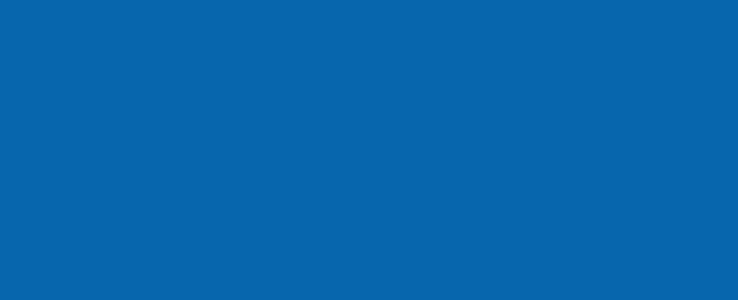
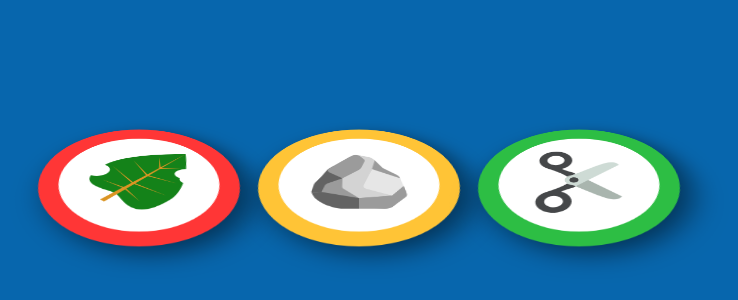
Before and after one commit to brissboss/rock_paper_scissors, a Next.js app in the folder rock_paper_scissors/: page / in a window 1280 px wide. Shown: the part 500-800 px from the top of the page, without its empty margins (281-1019 px from the left). Built offline with nearby package versions, Linux system fonts and the light colour scheme.

Commit message:
Add GameZone component and update ButtonPlayer styles

```diff
--- a/rock_paper_scissors/app/component/button/ButtonPlayer.tsx
+++ b/rock_paper_scissors/app/component/button/ButtonPlayer.tsx
@@ -65,6 +65,8 @@ export default function ButtonPlayer(props: ButtonPlayerProps) {
                 borderColor: color(),
                 width: props.size + 'px',
                 height: props.size + 'px',
+                transform: 'perspective(600px) rotateX(55deg)',
+                boxShadow: '10px 10px 30px rgba(0,0,0,0.5)'
             }
             }
         >
--- /dev/null
+++ b/rock_paper_scissors/app/component/user/GameZone.tsx
@@ -0,0 +1,48 @@
+'use client'
+
+import ButtonPlayer from "@/app/component/button/ButtonPlayer"
+import { useEffect, useRef, useState } from "react"
+
+export default function GameZoneUSer() {
+    const [width, setWidth] = useState<number>(0);
+    const divRef = useRef<HTMLDivElement>(null)
+
+    useEffect(() => {
+        const updateSize = () => {
+            if (divRef.current)
+                setWidth(divRef.current.clientWidth)
+        }
+
+        updateSize()
+        window.addEventListener('resize', updateSize)
+        return () => window.removeEventListener('resize', updateSize)
+    }, [])
+
+    return (
+        <div
+            ref={divRef}
+            className="
+                    flex justify-between items-center
+                    w-[90%] xl:w-[50%]
+
+                    mb-5
+                "
+        >
+            <ButtonPlayer
+                type="leaf"
+                size={width / 3.2}
+                action={console.log}
+            />
+            <ButtonPlayer
+                type="rock"
+                size={width / 3.2}
+                action={console.log}
+            />
+            <ButtonPlayer
+                type="scissors"
+                size={width / 3.2}
+                action={console.log}
+            />
+        </div>
+    )
+}
--- a/rock_paper_scissors/app/page.tsx
+++ b/rock_paper_scissors/app/page.tsx
@@ -1,10 +1,13 @@
-import ButtonPlayer from "./component/button/ButtonPlayer"
-
+import GameZoneUSer from "./component/user/GameZone"
 export default function Home() {
     return (
         <div
-            className="flex justify-center items-center h-[100dvh] w-full"
+            className="
+                flex flex-col justify-end items-center
+                h-[100dvh] w-full
+            "
         >
+            <GameZoneUSer/>
         </div>
     )
 }
```
